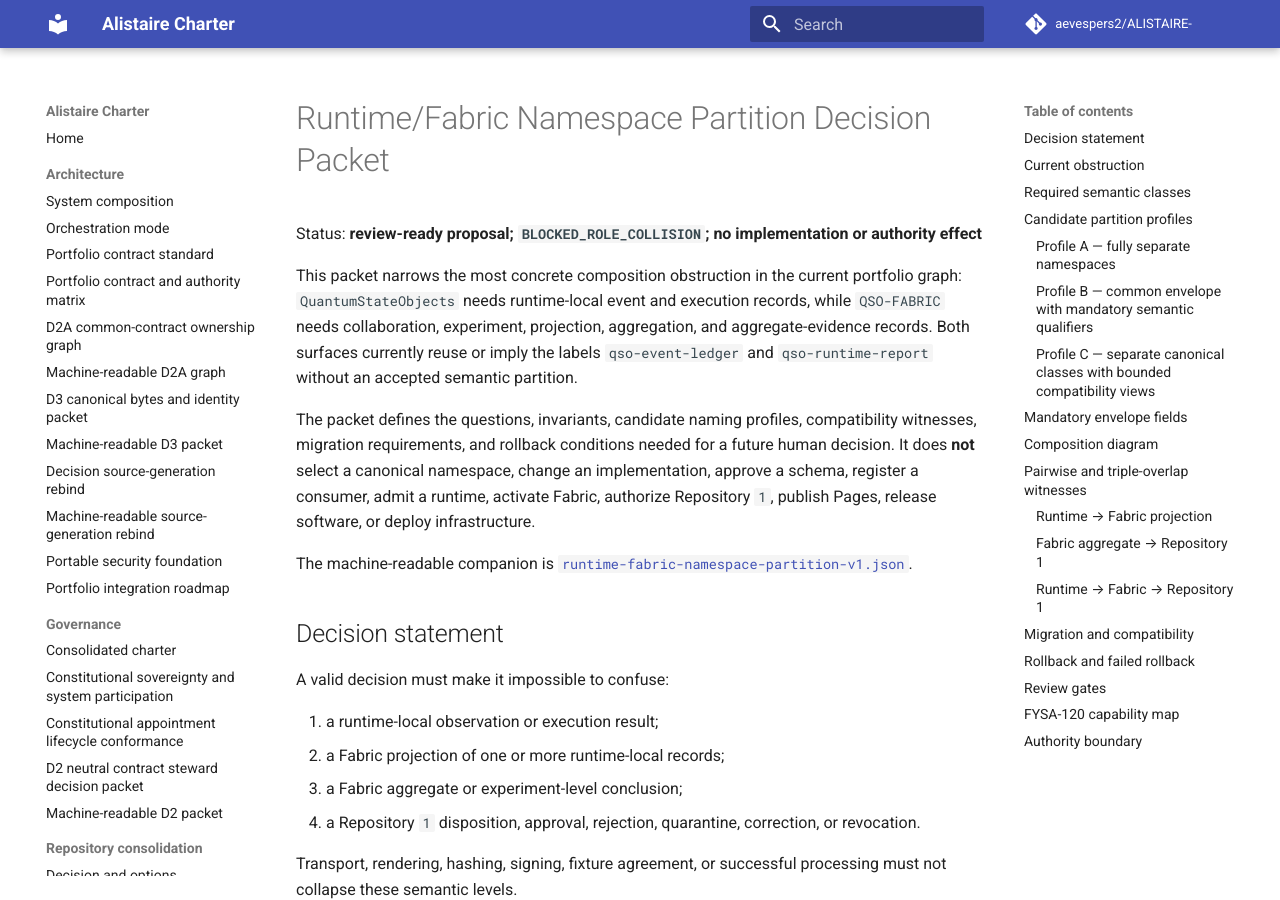
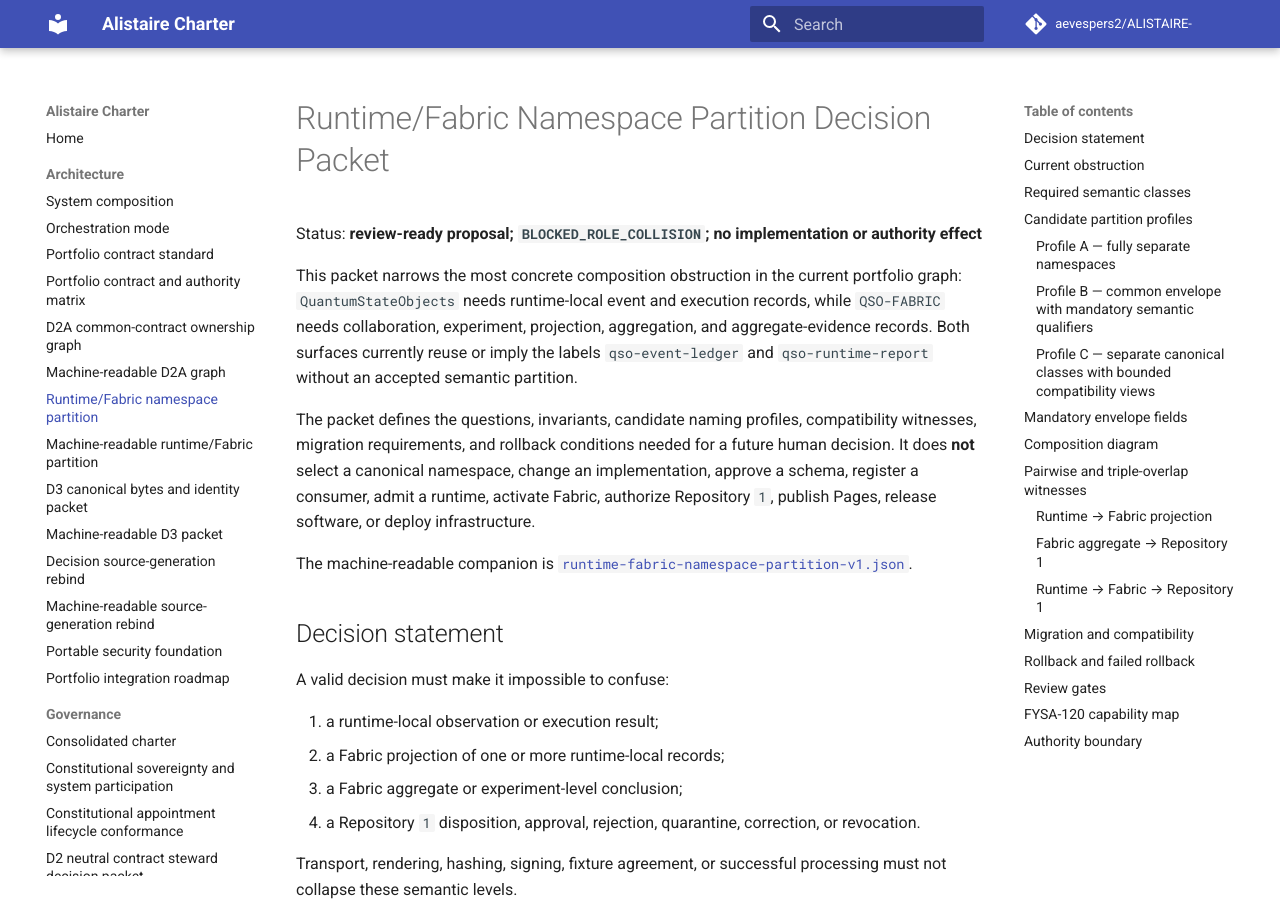
Before and after one commit to aevespers2/ALISTAIRE-, an MkDocs documentation site: the page built from docs/runtime-fabric-namespace-partition.md, in a window 1280 px wide and 900 px high. Built offline with MkDocs 1.6.1 and Material for MkDocs 9.7.7, drawn with Linux system fonts in a browser that asks for light colours; comment, search, counter and statistics services are not loaded.

Commit message:
docs: add runtime and Fabric partition to Pages navigation

```diff
--- a/mkdocs.yml
+++ b/mkdocs.yml
@@ -19,6 +19,8 @@ nav:
       - Portfolio contract and authority matrix: portfolio-contract-authority-matrix.md
       - D2A common-contract ownership graph: d2a-common-contract-ownership-graph.md
       - Machine-readable D2A graph: d2a-common-contract-ownership-graph-v1.json
+      - Runtime/Fabric namespace partition: runtime-fabric-namespace-partition.md
+      - Machine-readable runtime/Fabric partition: runtime-fabric-namespace-partition-v1.json
       - D3 canonical bytes and identity packet: d3-canonical-bytes-identity-decision-packet.md
       - Machine-readable D3 packet: d3-canonical-bytes-identity-decision-packet-v1.json
       - Decision source-generation rebind: decision-source-generation-rebind.md
```
